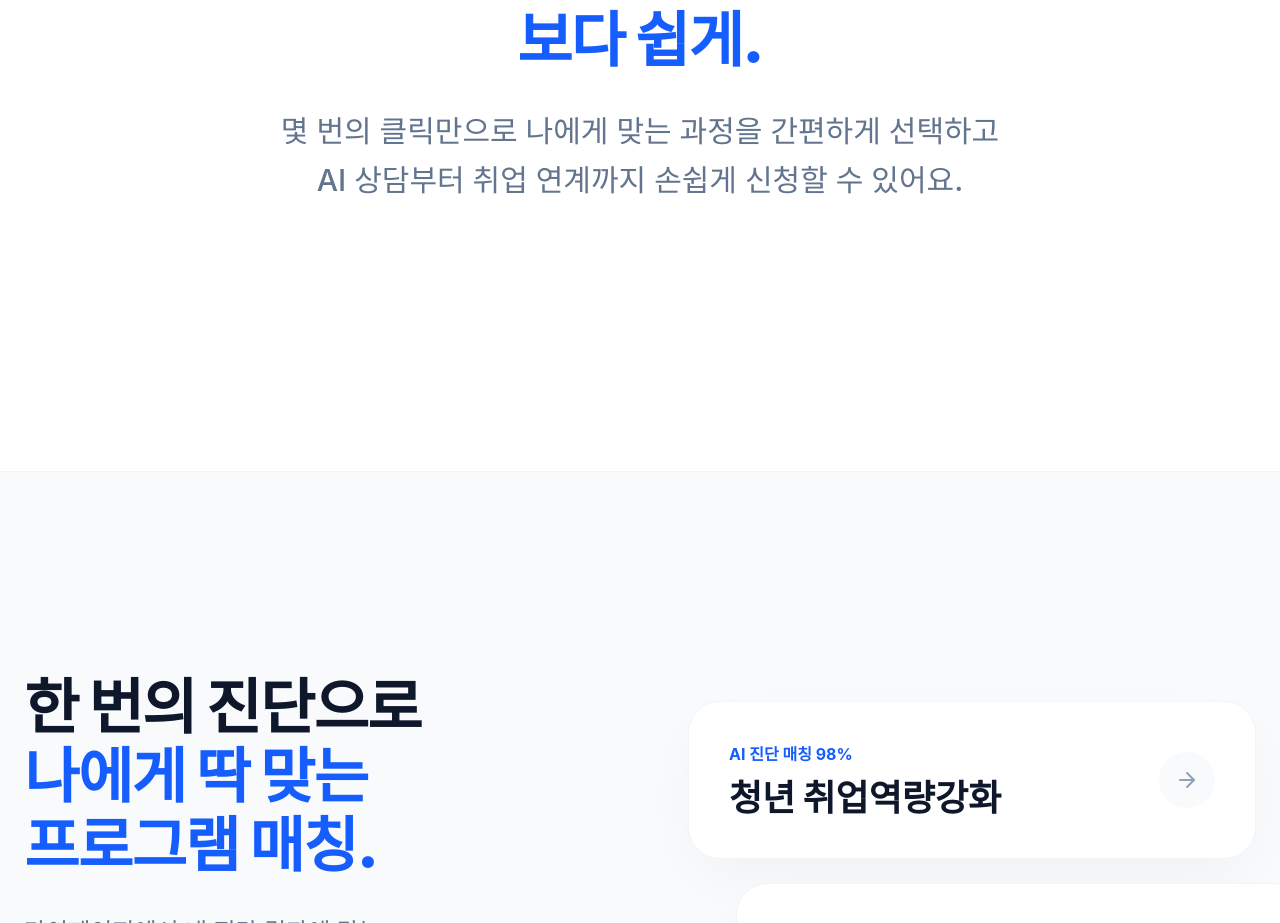
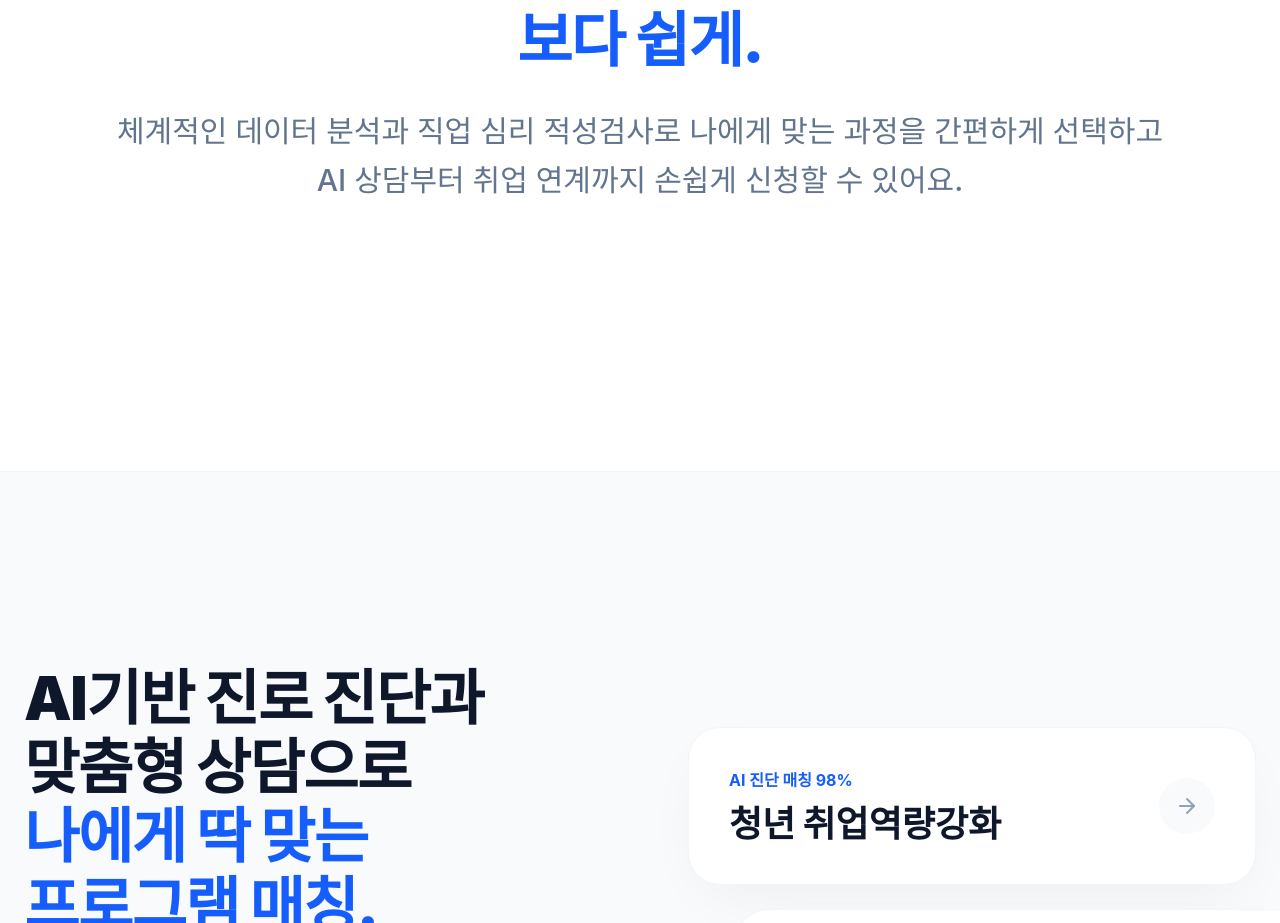
Before and after one commit to Minkkaeng/Korea-Career-Center, a Next.js app: page / in a window 1280 px wide. Shown: the part 1129-2052 px from the top of the page. Built offline with nearby package versions, Linux system fonts and the light colour scheme.

Commit message:
style: update texts across About and Home pages according to feedback

```diff
--- a/approved-ui/pages/About.tsx
+++ b/approved-ui/pages/About.tsx
@@ -154,8 +154,7 @@ export default function About() {
               을 제시합니다.
             </h2>
             <p className="text-xl md:text-2xl text-slate-300 font-medium leading-relaxed break-keep">
-              구직자에게는 든든한 커리어 러닝메이트로,
-              <br className="hidden md:block" />
+              구직자에게는 든든한 커리어 러닝메이트로,<br />
               기관 및 기업에는 최적의 고용 성과를 창출하는 신뢰의 파트너로 함께 하겠습니다.
             </p>
             <div className="pt-8">
--- a/approved-ui/pages/Home.tsx
+++ b/approved-ui/pages/Home.tsx
@@ -125,7 +125,7 @@ export default function Home() {
               <span className="text-blue-600">보다 쉽게.</span>
             </h2>
             <p className="text-xl md:text-3xl text-slate-500 font-medium leading-relaxed break-keep">
-              몇 번의 클릭만으로 나에게 맞는 과정을 간편하게 선택하고
+              체계적인 데이터 분석과 직업 심리 적성검사로 나에게 맞는 과정을 간편하게 선택하고
               <br className="hidden md:block" />
               AI 상담부터 취업 연계까지 손쉽게 신청할 수 있어요.
             </p>
@@ -148,7 +148,7 @@ export default function Home() {
                 variants={fadeInUp}
                 className="text-4xl md:text-5xl lg:text-6xl font-black leading-[1.15] tracking-tight break-keep text-slate-900 mb-8"
               >
-                한 번의 진단으로
+                AI기반 진로 진단과 맞춤형 상담으로
                 <br />
                 <span className="text-blue-600">
                   나에게 딱 맞는
@@ -230,7 +230,7 @@ export default function Home() {
             {[
               { id: "01", title: "AI 기초 활용", desc: "직무 효율을 높이는 생성형 AI 실무" },
               { id: "02", title: "비즈니스 매너", desc: "입사 전 반드시 알아야 할 에티켓" },
-              { id: "03", title: "이력서 코칭", desc: "인사담당자 눈에 띄는 자소서 작성법" },
+              { id: "03", title: "입사지원서 및 포트폴리오 코칭", desc: "인사담당자 눈에 띄는 자소서 작성법" },
             ].map((item) => (
               <motion.div
                 key={item.id}
```
